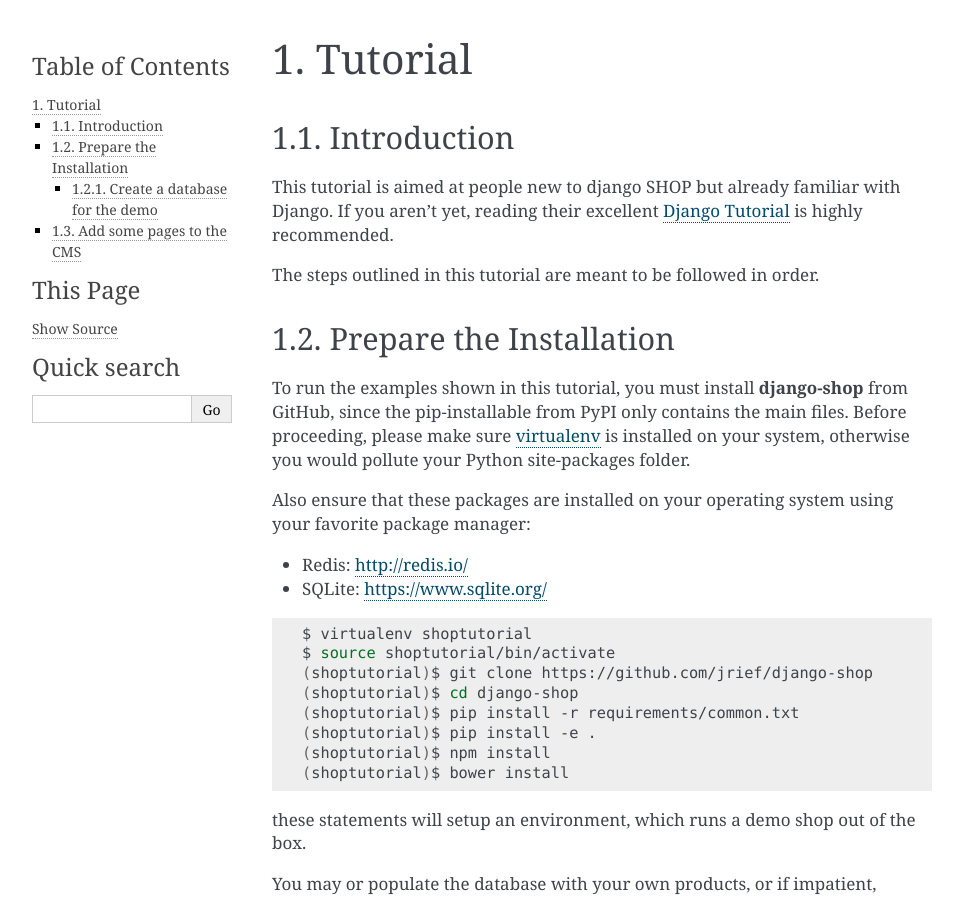
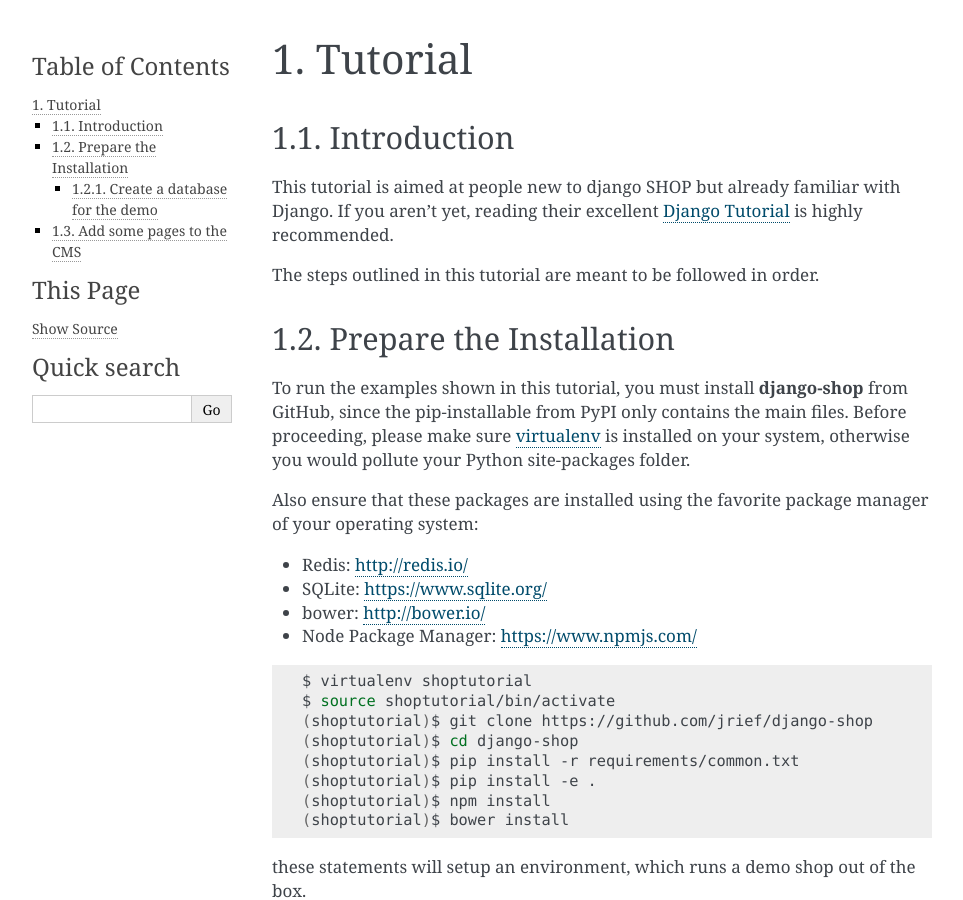
Before and after one commit to zootopia106/django-shop, a Sphinx documentation site: the page built from docs/tutorial/intro.rst, in a window 1280 px wide and 900 px high. Shown: the whole window, without its empty margins (148-1111 px from the left). Built offline with Sphinx 7.4.7, drawn with Linux system fonts in a browser that asks for light colours.

Commit message:
updated docs

```diff
--- a/docs/tutorial/intro.rst
+++ b/docs/tutorial/intro.rst
@@ -22,11 +22,13 @@
 virtualenv_ is installed on your system, otherwise you would pollute your Python site-packages
 folder.
 
-Also ensure that these packages are installed on your operating system using your favorite package
-manager:
+Also ensure that these packages are installed using the favorite package manager of your operating
+system:
 
 * Redis: http://redis.io/
 * SQLite: https://www.sqlite.org/
+* bower: http://bower.io/
+* Node Package Manager: https://www.npmjs.com/
 
 .. code-block:: shell
 
```
